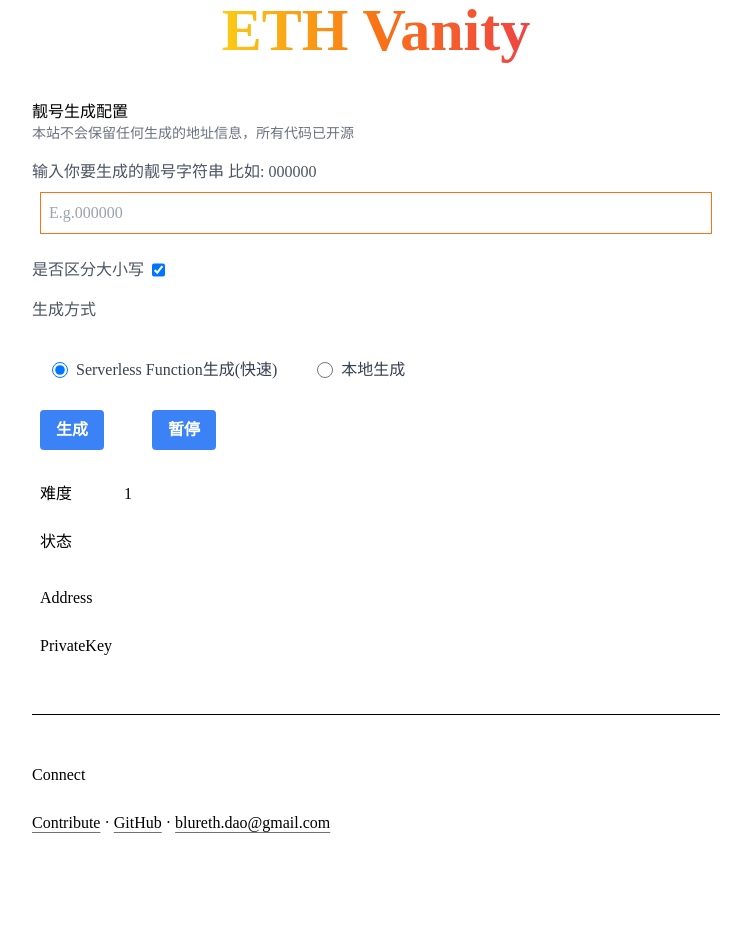
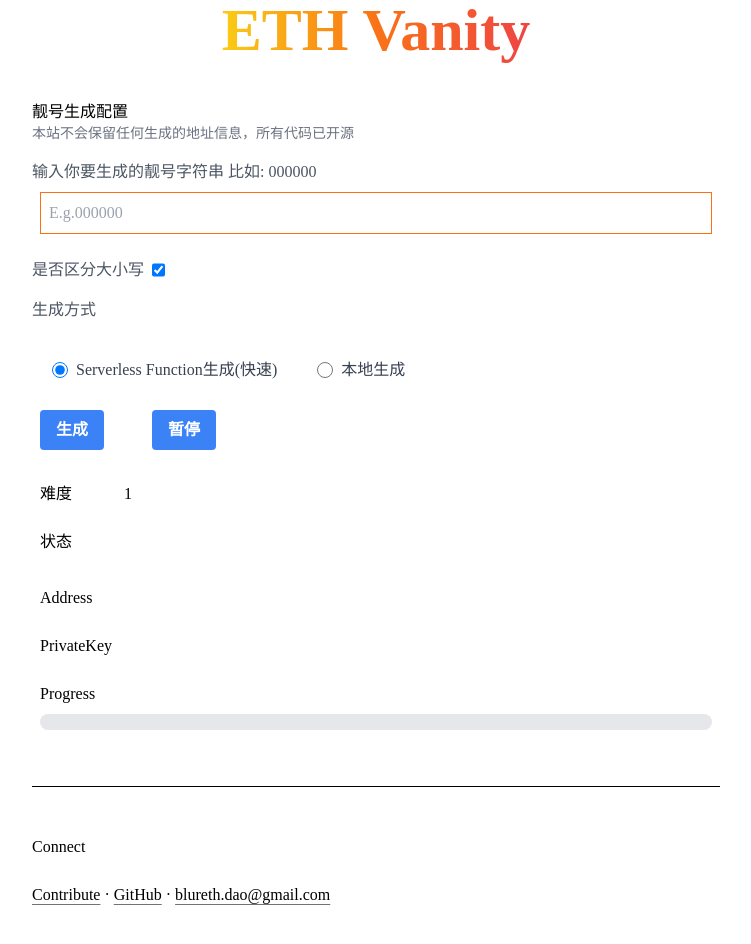
Before and after one commit to jessemoe/eth-vanity, a Next.js app: page / in a window 1280 px wide. Shown: the top 944 px of the page, without its empty margins (264-1015 px from the left). Built offline with nearby package versions, Linux system fonts and the light colour scheme.

Commit message:
add progress bar

```diff
--- a/src/components/Home.tsx
+++ b/src/components/Home.tsx
@@ -1,6 +1,7 @@
 import Contact from '@/components/Contact';
 import { getRootUrl } from '@/lib/utils';
 import { useState } from 'react';
+import ProgressBar from './ProgressBar';
 import RadioButton from './RadioButton';
 
 export default function Home() {
@@ -10,8 +11,25 @@ export default function Home() {
   const [privateKey, setPrivateKey] = useState('');
   const [status, setStatus] = useState('');
   const [mode, setMode] = useState('');
+  const [progress, setProgress] = useState(0)
+  let interval: NodeJS.Timer
+
+  const handleStart = () => {
+    clearInterval(interval)
+    const inter = (1 << value.length * 4) / 1000
+    let currentProgress = 0;
+    interval = setInterval(() => {
+      if (currentProgress < 100) {
+        currentProgress += 1;
+        setProgress(currentProgress);
+      } else {
+        clearInterval(interval);
+      }
+    }, inter);
+  };
 
   const generate = async () => {
+    handleStart()
     console.log(mode)
     const root = getRootUrl()
     const res = await fetch(`${root}/api/generate?value=${value}`,
@@ -131,6 +149,12 @@ export default function Home() {
         PrivateKey <span className='ml-12'>{privateKey}
         </span>
       </div>
+      <div className='mt-0  p-2'>
+        <div className='my-2'>Progress</div>
+        <ProgressBar progress={progress} onStart={handleStart} />
+
+      </div>
+
       <hr className="my-12 h-px border-0 bg-black dark:bg-[#292C2D]" />
       <Contact />
     </div>
--- /dev/null
+++ b/src/components/ProgressBar.tsx
@@ -0,0 +1,22 @@
+import { useState } from "react";
+
+type ProgressBarProps = {
+  progress: number;
+  onStart?: () => void;
+};
+
+const ProgressBar = ({ progress, onStart }: ProgressBarProps) => {
+
+  return (
+    <div>
+      <div className="h-4 overflow-hidden rounded-full bg-gray-200">
+        <div
+          className="h-full bg-green-500 transition-all duration-500"
+          style={{ width: `${progress}%` }}
+        ></div>
+      </div>
+    </div>
+  );
+};
+
+export default ProgressBar;
```
